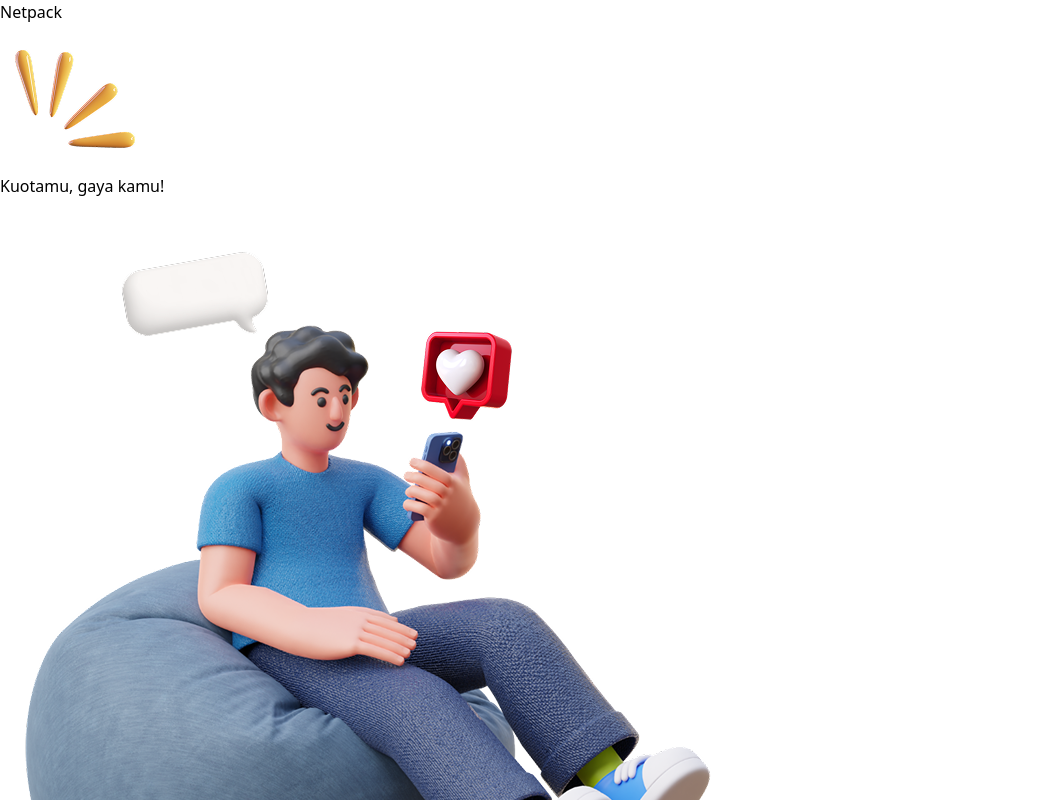
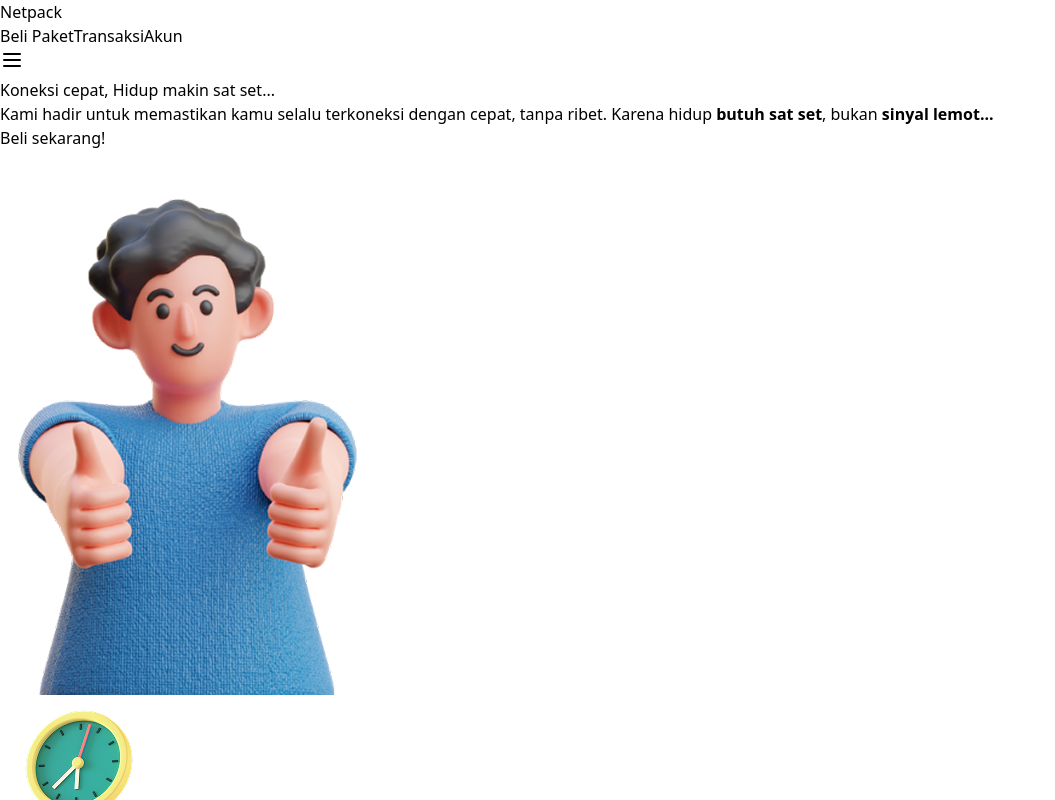
Before and after one commit to farrrahhh/netpack-ecommerce, a React (Vite) app: page /dashboard in a window 1280 px wide. Shown: the top 800 px of the page, without its empty margins (0-1055 px from the left). Built offline with nearby package versions, Linux system fonts and the light colour scheme; a web font is replaced by a local one.

Commit message:
fix routing

```diff
--- a/src/App.jsx
+++ b/src/App.jsx
@@ -1,11 +1,15 @@
+import { BrowserRouter, Routes, Route } from "react-router-dom"
 import Login from "./pages/Login"
 import Dashboard from "./pages/Dashboard"
 
 function App() {
   return (
-    <div className="App">
-      <Login />
-    </div>
+    <BrowserRouter>
+      <Routes>
+        <Route path="/" element={<Login />} />
+        <Route path="/dashboard" element={<Dashboard />} />
+      </Routes>
+    </BrowserRouter>
   )
 }
 
--- a/src/main.jsx
+++ b/src/main.jsx
@@ -1,13 +1,10 @@
-import React from 'react'
-import ReactDOM from 'react-dom/client'
-import { BrowserRouter } from 'react-router-dom'
-import App from './App.jsx'
-import './index.css'
+import React from "react"
+import ReactDOM from "react-dom/client"
+import App from "./App"
+import "./index.css"
 
-ReactDOM.createRoot(document.getElementById('root')).render(
+ReactDOM.createRoot(document.getElementById("root")).render(
   <React.StrictMode>
-    <BrowserRouter>
-      <App />
-    </BrowserRouter>
-  </React.StrictMode>,
+    <App />
+  </React.StrictMode>
 )
--- a/src/pages/Dashboard.jsx
+++ b/src/pages/Dashboard.jsx
@@ -1,6 +1,5 @@
 "use client"
 
-import { useState } from "react"
 import Navbar from "../components/Navbar"
 import HeroSection from "../components/HeroSection"
 import FilterBar from "../components/FilterBar"
```
